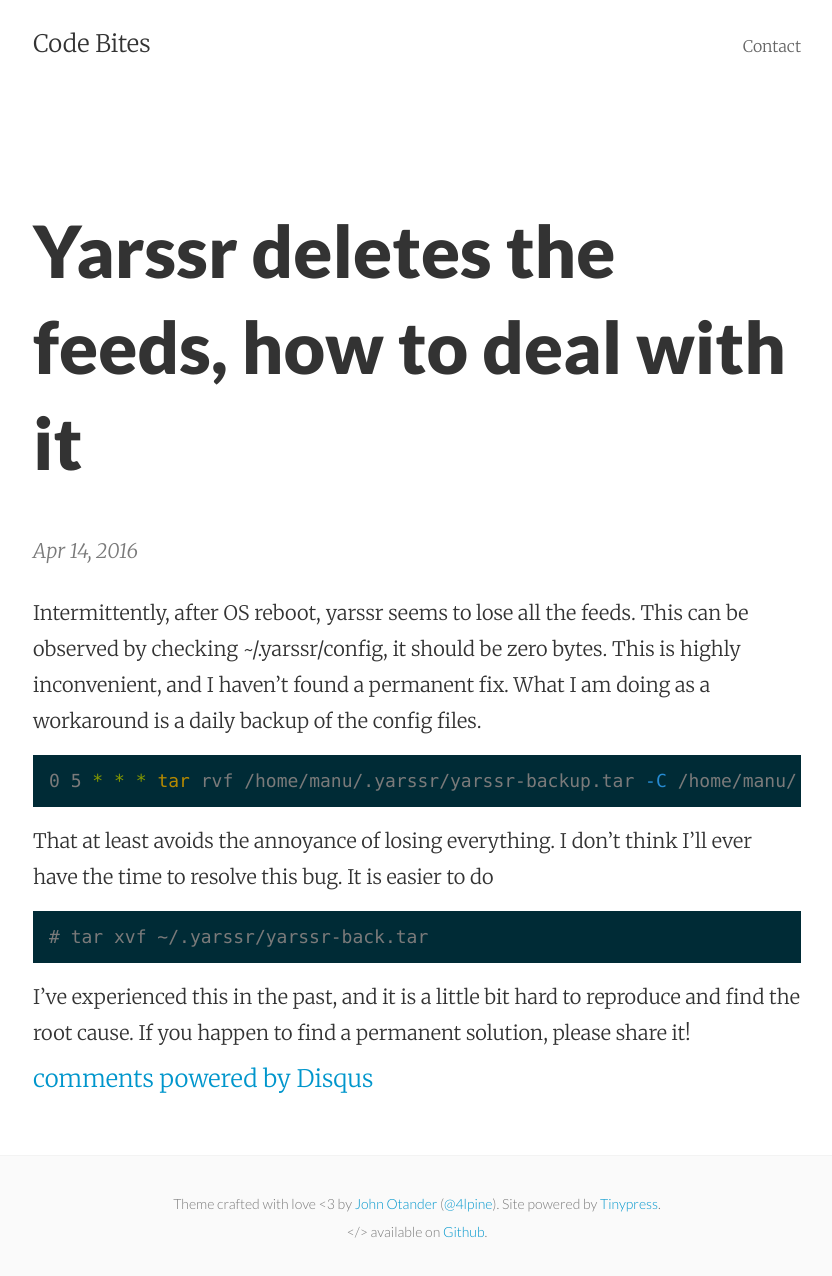
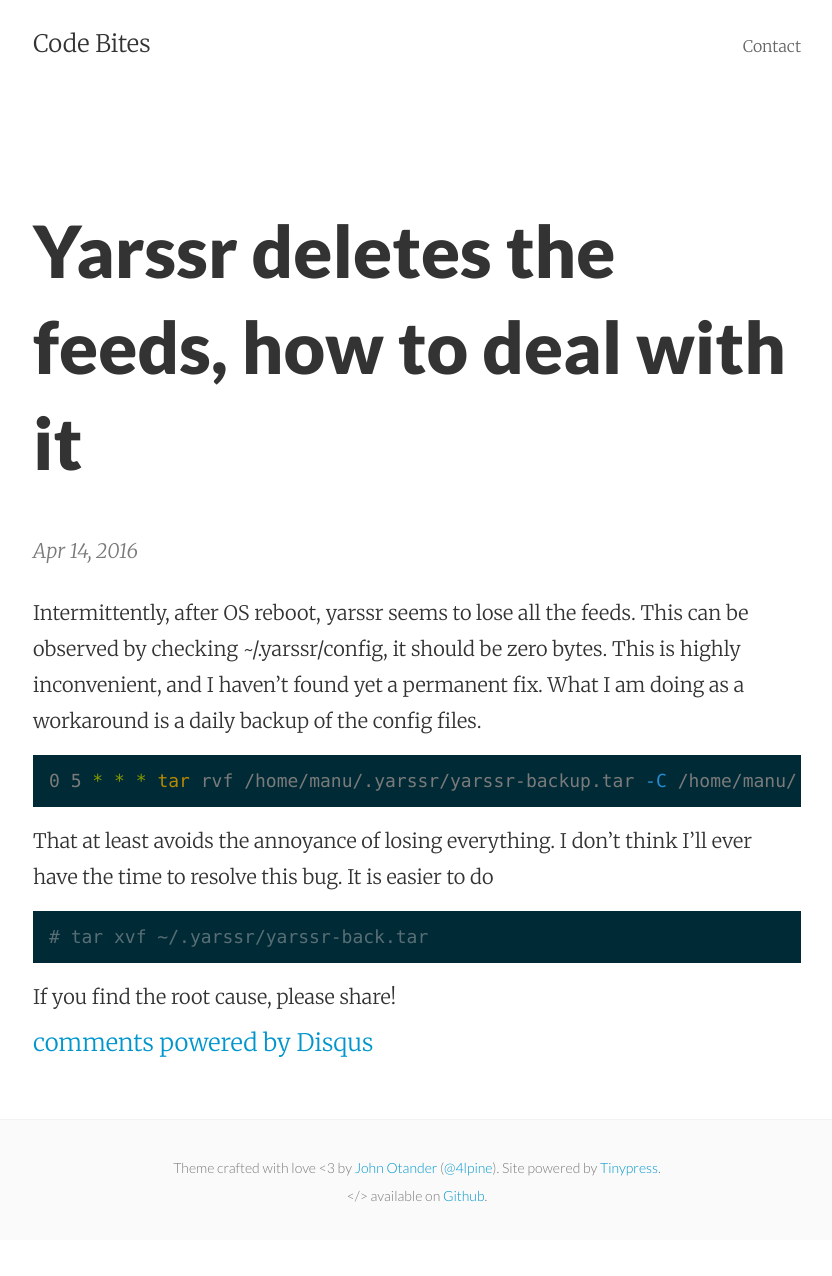
Before and after one commit to emmanuel-galindo/emmanuel-galindo.github.io, a Jekyll site: the page built from _posts/2016-04-14-yarssr-deletes-the-feeds-how-to-deal-with-it.markdown, in a window 1280 px wide. Shown: the whole page, without its empty margins (223-1055 px from the left). Built offline with Jekyll 4.4.1, drawn with Linux system fonts in a browser that asks for light colours; comment, search, counter and statistics services are not loaded; after the commit the page ends 1240 px from its top, so only the background shows below that.

Commit message:
Post update: Yarssr deletes the feeds, how to deal with it

````diff
--- a/_posts/2016-04-14-yarssr-deletes-the-feeds-how-to-deal-with-it.markdown
+++ b/_posts/2016-04-14-yarssr-deletes-the-feeds-how-to-deal-with-it.markdown
@@ -4,7 +4,7 @@
 layout: post
 ---
 Intermittently, after OS reboot, yarssr seems to lose all the feeds. This can be observed by checking ~/.yarssr/config, it should be zero bytes.
-This is highly inconvenient, and I haven't found a permanent fix. What I am doing as a workaround is a daily backup of the config files.
+This is highly inconvenient, and I haven't found yet a permanent fix. What I am doing as a workaround is a daily backup of the config files.
 
 ``` shell
 0 5 * * * tar rvf /home/manu/.yarssr/yarssr-backup.tar -C /home/manu/.yarssr/ . 2>&1 1>/dev/null
@@ -12,8 +12,8 @@
 
 That at least avoids the annoyance of losing everything. I don't think I'll ever have the time to resolve this bug. It is easier to do
 
-```
+``` shell
 # tar xvf ~/.yarssr/yarssr-back.tar
 ```
 
-I've experienced this in the past, and it is a little bit hard to reproduce and find the root cause. If you happen to find a permanent solution, please share it!
+If you find the root cause, please share!
````
